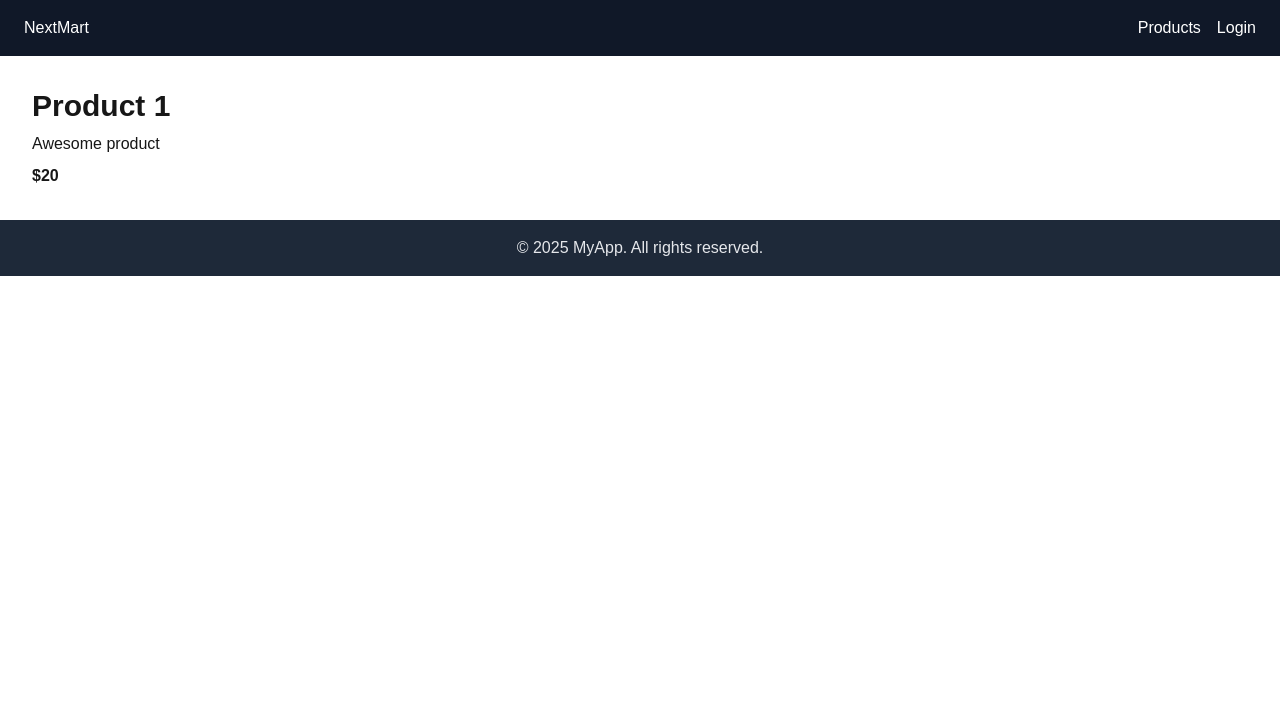
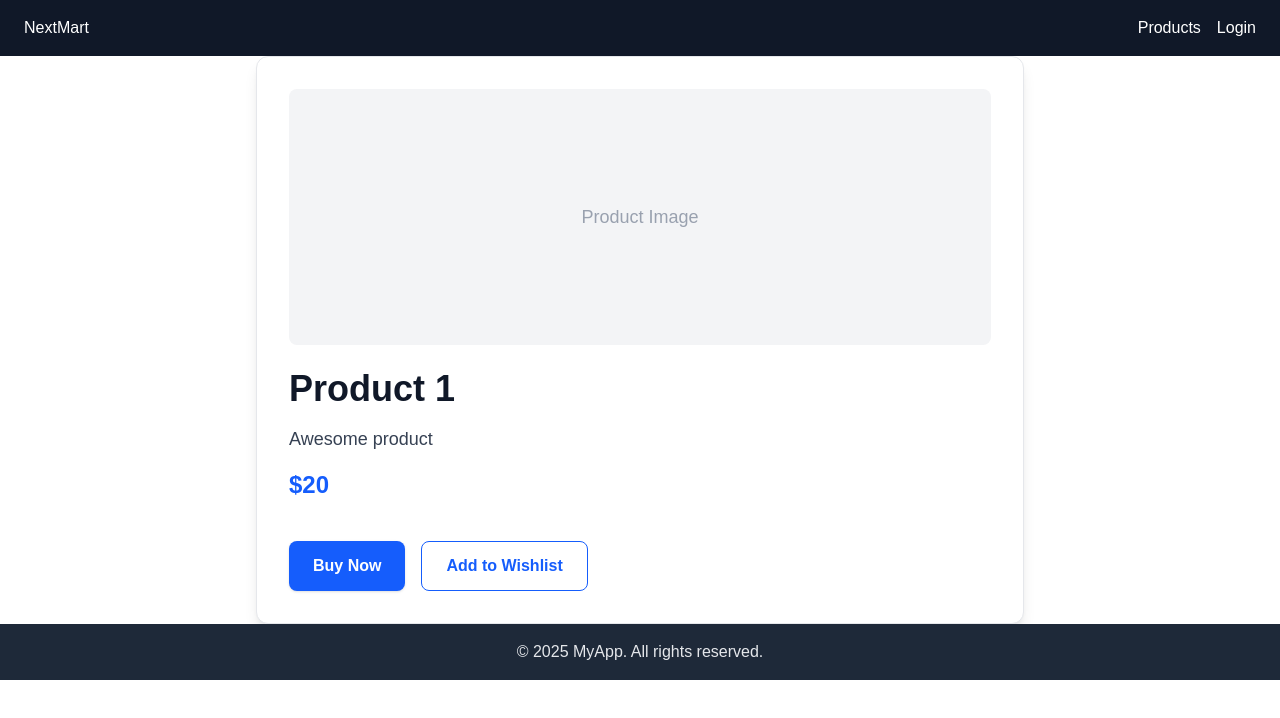
Before and after one commit to Shantosifat/next-app, a Next.js app: page /products/1 in a window 1280 px wide. Shown: the top 718 px of the page. Built offline with nearby package versions, Linux system fonts and the light colour scheme; no server answers.

Commit message:
first commit

```diff
--- a/src/app/products/[id]/page.tsx
+++ b/src/app/products/[id]/page.tsx
@@ -6,10 +6,29 @@ export default function ProductDetailsPage({ params }: { params: { id: string }
   if (!product) return <p>Product not found!</p>;
 
   return (
-    <div className="p-8">
-      <h1 className="text-3xl font-bold">{product.name}</h1>
-      <p className="mt-2">{product.description}</p>
-      <p className="mt-2 font-semibold">${product.price}</p>
+    <div className="p-8 max-w-3xl mx-auto bg-white shadow-lg rounded-xl border border-gray-200">
+  {/* Product Image Section */}
+  <div className="w-full h-64 bg-gray-100 rounded-lg mb-6 flex items-center justify-center">
+    <span className="text-gray-400 text-lg">Product Image</span>
+  </div>
+
+  {/* Product Info Section */}
+  <div className="flex flex-col gap-4">
+    <h1 className="text-4xl font-bold text-gray-900">{product.name}</h1>
+    <p className="text-gray-700 text-lg">{product.description}</p>
+    <p className="text-2xl font-extrabold text-blue-600">${product.price}</p>
+
+    {/* Action Buttons */}
+    <div className="mt-6 flex gap-4">
+      <button className="px-6 py-3 bg-blue-600 text-white font-semibold rounded-lg shadow hover:bg-blue-700 transition">
+        Buy Now
+      </button>
+      <button className="px-6 py-3 border border-blue-600 text-blue-600 font-semibold rounded-lg hover:bg-blue-50 transition">
+        Add to Wishlist
+      </button>
     </div>
+  </div>
+</div>
+
   );
 }
```
